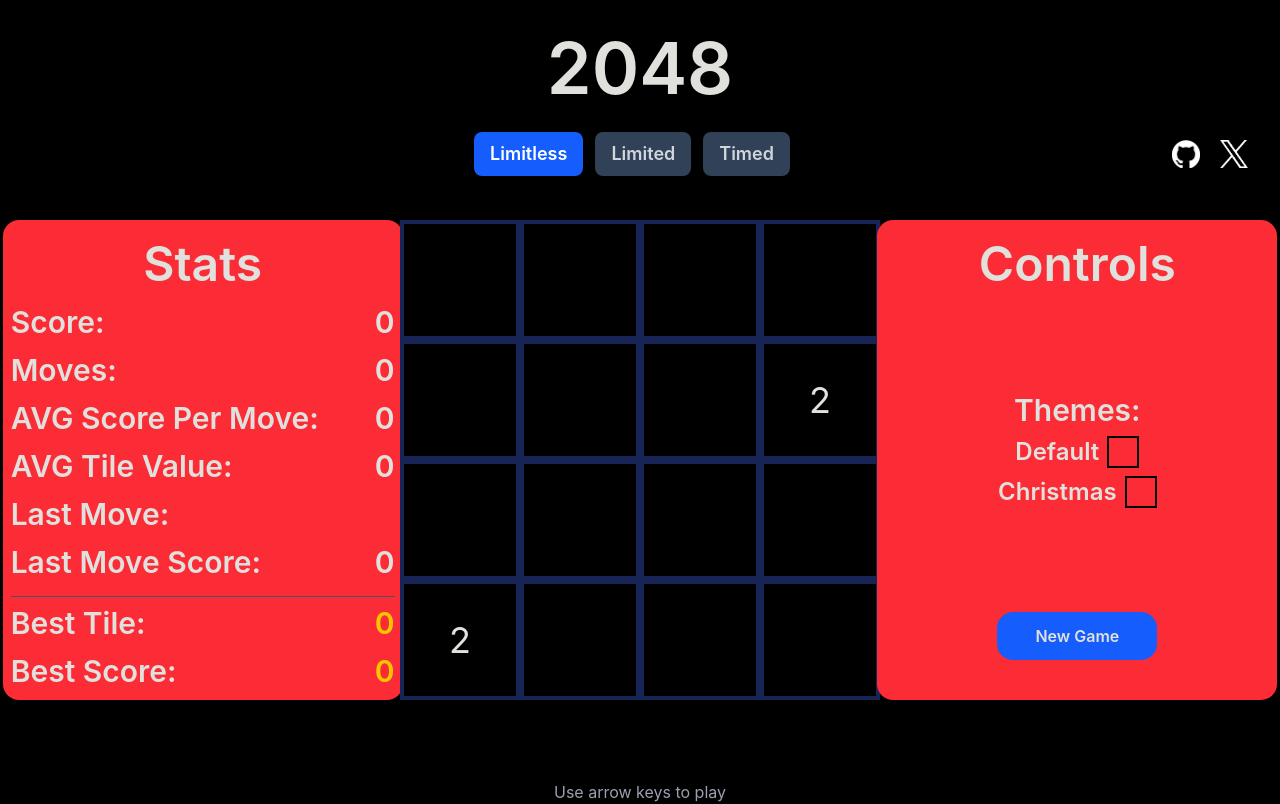
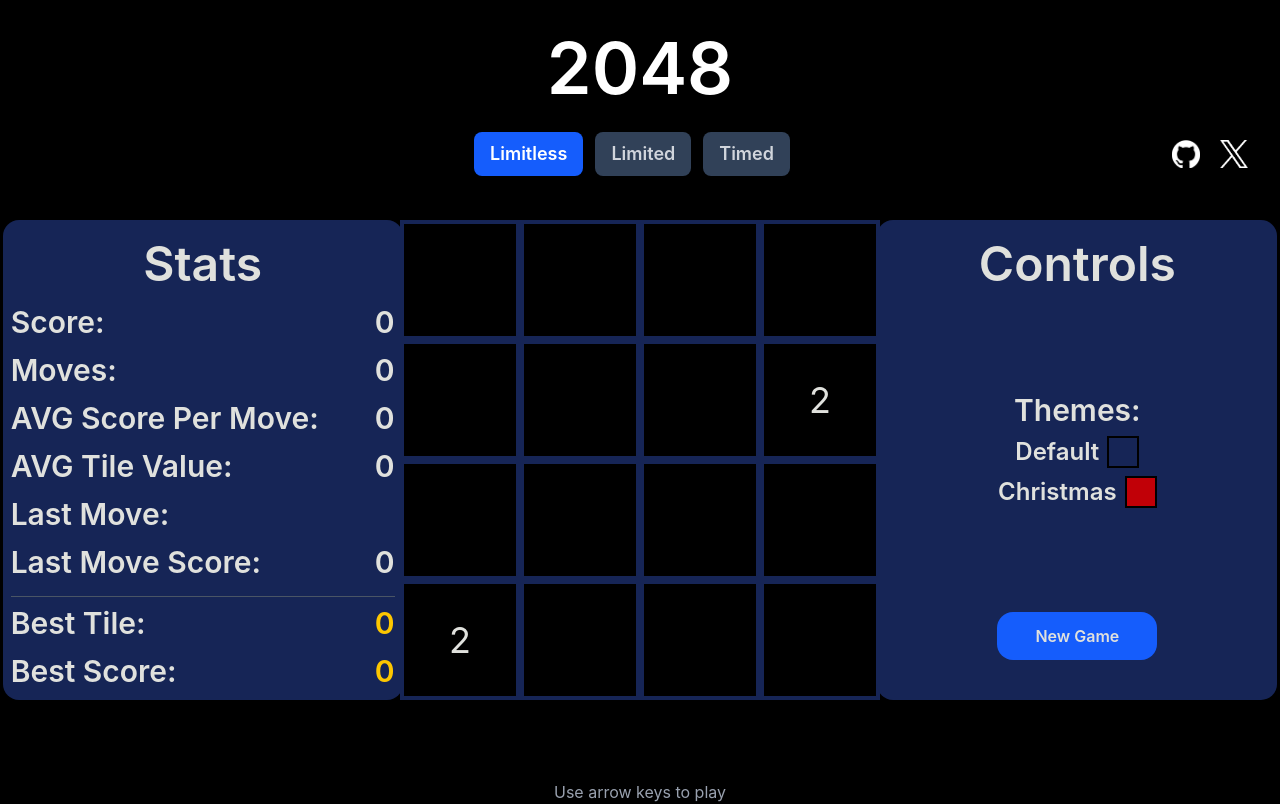
Before and after one commit to ThomasFraserDev/2048, a React (Vite) app: page / in a window 1280 px wide. Built offline with nearby package versions, Linux system fonts and the light colour scheme.

Commit message:
- Implemented the ability to switch themes - Implemented a WIP christmas theme - Updated navbar button status handling to match theme logic

```diff
--- a/package.json
+++ b/package.json
@@ -26,6 +26,8 @@
     "eslint-plugin-react-refresh": "^0.4.18",
     "globals": "^15.14.0",
     "postcss": "^8.5.6",
+    "stylelint": "^16.26.0",
+    "stylelint-config-tailwindcss": "^1.0.0",
     "tailwindcss": "^4.1.17",
     "vite": "^6.1.0"
   }
--- a/src/App.jsx
+++ b/src/App.jsx
@@ -16,7 +16,7 @@ export default function App() {
   const [highestVal, setHighestVal] = useState(getHighestVal(board)); // Initialising highest value state
   const [highScore, setHighScore] = useState(getScore(board)); // Initialising high score state
   const [mode, setMode] = useState(() => localStorage.getItem('mode') || 'limitless'); // Initialising mode state, set to limitless if none has been set
-  const [theme, setTheme] = useState("christmas")
+  const [theme, setTheme] = useState("default") // Initialise theme state
 
   useEffect(() => {
     localStorage.setItem('mode', mode);
@@ -93,14 +93,16 @@ export default function App() {
   };
 
   return (
-    <div> {/* Main container */}
+    <div className={`theme-${theme}`}> {/* Main container */}
+    <div className="main min-h-screen">
       <Header mode={mode} setMode={setMode}/>
-      <div className={`theme-${theme} grid grid-cols-3 place-items-center gap-8 mt-4`}>
+      <div className={`grid grid-cols-3 place-items-center gap-8 mt-4`}>
         <Stats score={score} moves={moves} avgScore={avgScore} avgVal={avgVal} lastMove={lastMove} lmScore={lmScore} highestVal={highestVal} highScore={highScore}/>
         <Board board={board}/>
-        <GameController replay={handleReplay}/>
+        <GameController replay={handleReplay} theme={setTheme}/>
       </div>
       <p className="text-center mt-20 text-gray-400">Use arrow keys to play</p>
+      </div>
     </div>
   )
 }
--- a/src/components/GameController.jsx
+++ b/src/components/GameController.jsx
@@ -1,4 +1,4 @@
-export default function GameController({replay}) {
+export default function GameController({replay, theme}) {
     return(
         <div className="panel flex flex-col w-100 h-120 bg-blue-950 rounded-2xl items-center font-semibold justify-between">
             <h2 className="text-5xl mt-5">Controls</h2>
@@ -6,18 +6,18 @@ export default function GameController({replay}) {
                 <h3 className="text-3xl">Themes:</h3>
 
                 <div className="flex flex-row gap-2">
-                    <button>Default</button>
-                    <span className="w-8 h-8 border-2 border-black"/>
+                    <button className="cursor-pointer" onClick={() => theme("default")}>Default</button>
+                    <span onClick={() => theme("default")} className="w-8 h-8 cursor-pointer border-2 border-black bg-blue-950"/>
                 </div>
 
                 <div className="flex flex-row gap-2">
-                    <button>Christmas</button>
-                    <span className="w-8 h-8 border-2 border-black"/>
+                    <button className="cursor-pointer" onClick={() => theme("christmas")}>Christmas</button>
+                    <span className="cursor-pointer w-8 h-8 border-2 border-black bg-red-700"/>
                 </div>
 
             </div>
 
-            <button onClick={replay} className="w-40 bg-blue-600 hover:bg-blue-500 py-3 px-6 cursor-pointer rounded-2xl mb-10">
+            <button onClick={replay} className="btn w-40 py-3 px-6 cursor-pointer rounded-2xl mb-10">
                 New Game
             </button>
 
--- a/src/components/Header.jsx
+++ b/src/components/Header.jsx
@@ -2,8 +2,8 @@ import Navbar from "./Navbar"
 
 export default function Header({ mode, setMode }) {
     return(
-        <div className="w-full flex-col text-7xl my-8">
-        <h1 className="text-center font-semibold"> 2048 </h1>
+        <div className="w-full flex-col text-7xl mb-8 pt-8">
+        <h1 className="text-center font-semibold text-white"> 2048 </h1>
         <Navbar mode={mode} setMode={setMode}/>
         </div>
     )
--- a/src/components/Navbar.jsx
+++ b/src/components/Navbar.jsx
@@ -1,7 +1,6 @@
 export default function Navbar({ mode, setMode }) {
-  const base = "px-4 py-2 rounded-lg text-lg font-semibold cursor-pointer";
-  const selected = "bg-blue-600 text-white";
-  const unselected = "bg-slate-700 text-gray-300 hover:bg-slate-600";
+  const base = "nav-btn px-4 py-2 rounded-lg text-lg font-semibold cursor-pointer";
+  const selected = "nav-btn-selected";
 
   return (
     <nav className="w-full sticky top-0 z-40 px-4 py-3 my-4">
@@ -10,29 +9,27 @@ export default function Navbar({ mode, setMode }) {
 
         <div className="flex flex-row gap-3">
 
-          <button type="button" onClick={() => setMode('limitless')} className={`${base} ${mode === 'limitless' ? selected : unselected}`}>
+          <button onClick={() => setMode('limitless')} className={`${base} ${mode === 'limitless' && selected}`}>
             Limitless
           </button>
 
-          <button type="button" onClick={() => setMode('limited')} className={`${base} ${mode === 'limited' ? selected : unselected}`}>
+          <button onClick={() => setMode('limited')} className={`${base} ${mode === 'limited' && selected}`}>
             Limited
           </button>
 
-          <button type="button" onClick={() => setMode('timed')} className={`${base} ${mode === 'timed' ? selected : unselected}`}>
+          <button onClick={() => setMode('timed')} className={`${base} ${mode === 'timed' && selected}`}>
             Timed
           </button>
+
         </div>
 
         <div className="flex-1 flex items-center justify-end gap-5 mr-4">
-
           <a href="https://github.com/TheRealThomasFraser">
             <img className="h-7 w-7" src="/assets/github-mark-white.png"/>
           </a>
-
           <a href="https://x.com/ThomasFDev">
             <img className="h-7 w-7" src="/assets/twitterLogo.png"/>
           </a>
-
         </div>
       </div>
     </nav>
--- a/src/components/Stats.jsx
+++ b/src/components/Stats.jsx
@@ -1,6 +1,6 @@
 export default function Stats({score, moves, avgScore, avgVal, lastMove, lmScore, highestVal, highScore}) {
     return(
-        <div className="panel flex flex-col w-100 h-120 bg-blue-950 rounded-2xl font-semibold">
+        <div className="panel flex flex-col w-100 h-120 rounded-2xl font-semibold">
             <h2 className="text-5xl text-center mt-5 mb-2">Stats</h2>
             <div className="flex flex-col text-3xl m-2 gap-3">
 
--- a/src/components/Tile.jsx
+++ b/src/components/Tile.jsx
@@ -1,6 +1,6 @@
 export default function Tile({ value }) {
   return (
-    <div className="border-4 border-blue-950 h-30 w-30 text-4xl flex items-center justify-center">
+    <div className="tile border-4 h-30 w-30 text-4xl flex items-center justify-center">
       {value !== 0 ? value : ""}
     </div>
   );
--- a/src/index.css
+++ b/src/index.css
@@ -7,7 +7,6 @@
 
   color-scheme: light dark;
   color: #e0e1dd;
-  background-color: #000000;
 
   font-synthesis: none;
   text-rendering: optimizeLegibility;
@@ -16,12 +15,44 @@
 }
 
 @layer utilities {
+  .theme-default .main{
+    @apply bg-black;
+  }
+  .theme-default .nav-btn {
+    @apply bg-slate-700 text-gray-300 hover:bg-slate-600;
+  }
+  .theme-default .nav-btn-selected {
+    @apply bg-blue-600 text-white hover:bg-blue-600;
+  }
   .theme-default .panel{
     @apply bg-blue-950;
   }
 
+  .theme-default .btn{
+    @apply bg-blue-600 hover:bg-blue-500;
+  }
+
+  .theme-default .tile{
+    @apply border-blue-950;
+  }
+
+  .theme-christmas .main{
+    @apply bg-emerald-950 text-green-500;
+  }
+  .theme-christmas .nav-btn {
+    @apply bg-green-600 text-gray-300 hover:bg-green-800;
+  }
+  .theme-christmas .nav-btn-selected {
+    @apply bg-yellow-400 text-black hover:bg-yellow-400;
+  }
   .theme-christmas .panel{
-    @apply bg-red-500;
+    @apply bg-red-700;
+  }
+  .theme-christmas .btn{
+    @apply bg-green-600 hover:bg-green-800 text-white;
+  }
+  .theme-christmas .tile{
+    @apply border-red-700;
   }
 }
 
```
Also changed, not shown: 1 other file (tests, documents, lock files or other folders).
